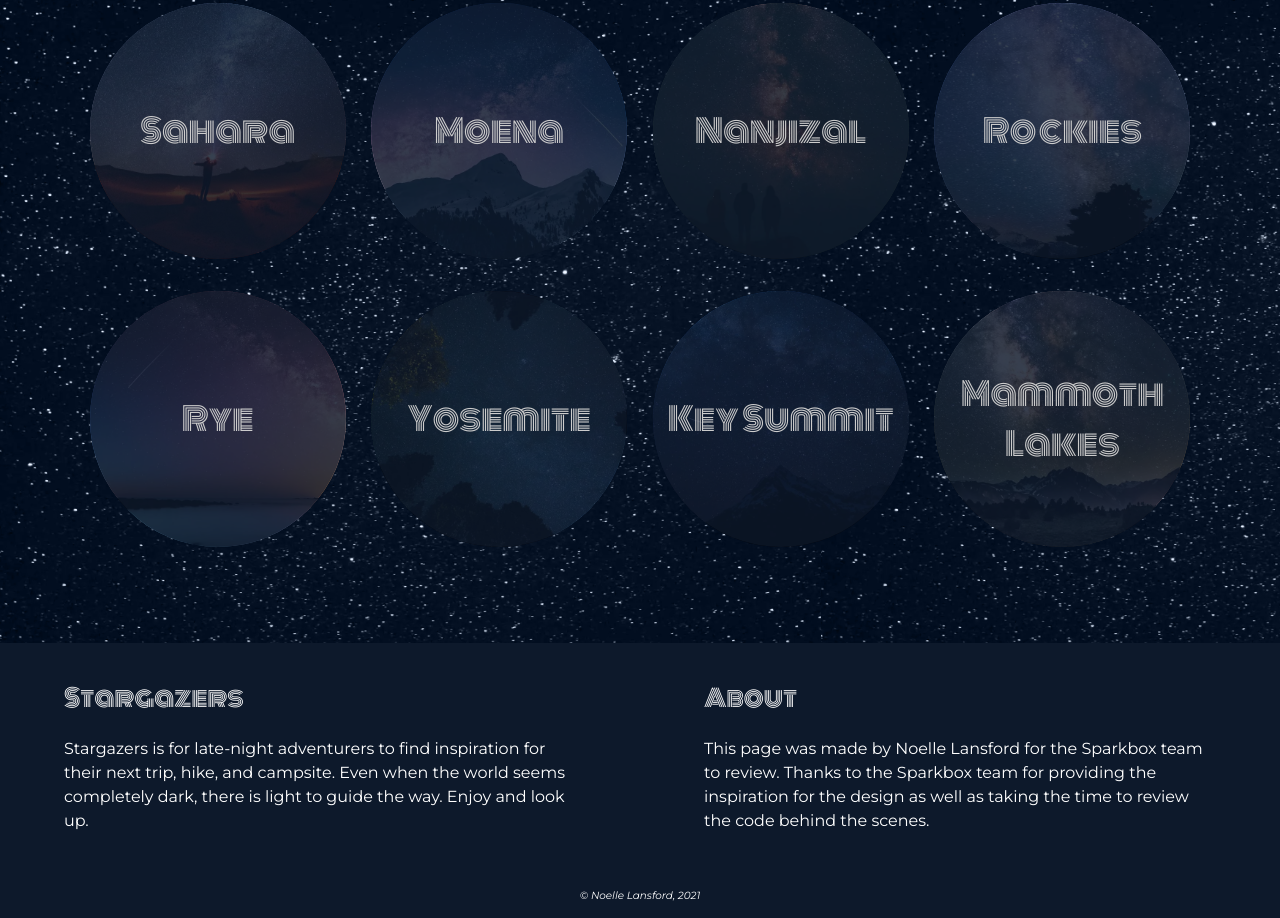
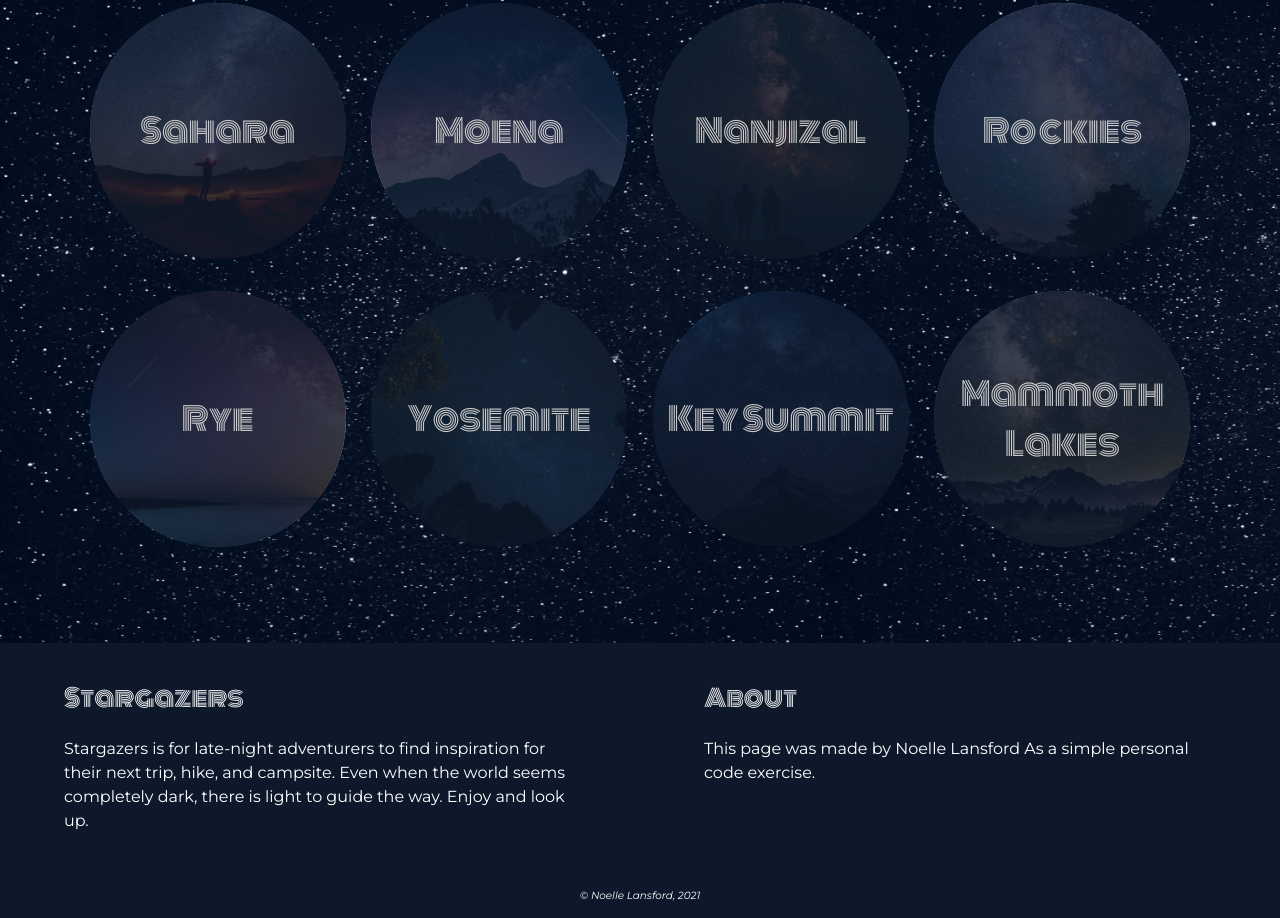
Before and after one commit to nklansford/stargazers, a website: page src/index.html in a window 1280 px wide. Shown: the part 314-1232 px from the top of the page. Drawn offline with nearby package versions, Linux system fonts and the light colour scheme; files that its build step writes are made by us from their sources.

Commit message:
feat: Update about copy

```diff
--- a/src/index.html
+++ b/src/index.html
@@ -50,7 +50,7 @@
       </div>
       <div class="footer-content">
         <h2 class="footer-content__header">About</h2>
-        <p class="footer-content__body">This page was made by Noelle Lansford for the Sparkbox team to review. Thanks to the Sparkbox team for providing the inspiration for the design as well as taking the time to review the code behind the scenes.</p>
+        <p class="footer-content__body">This page was made by Noelle Lansford As a simple personal code exercise.</p>
       </div>
       <p class="copyright">&copy; Noelle Lansford, 2021</p>
     </footer>
```
